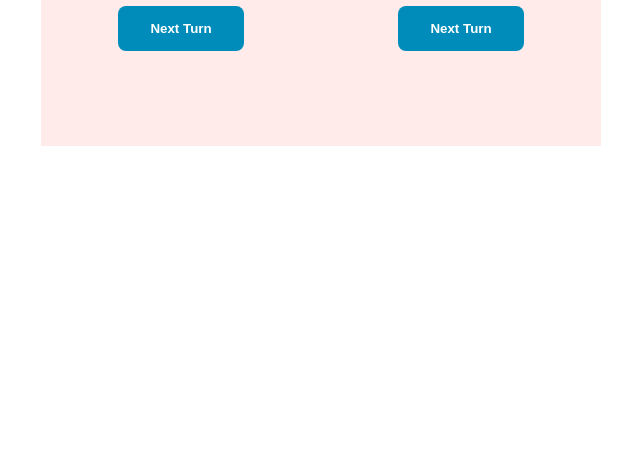
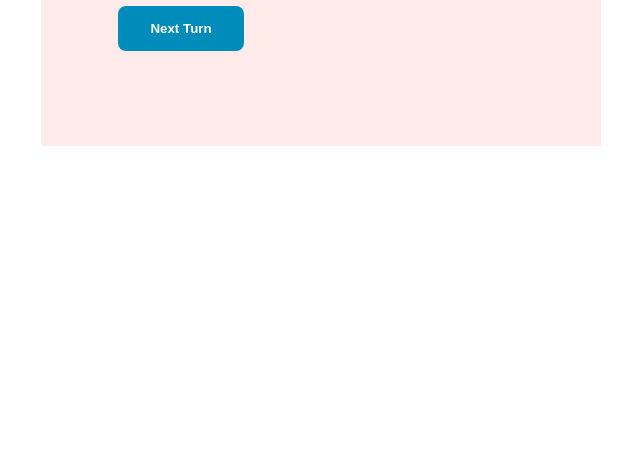
Before and after one commit to WorkingOnUp/cv, a plain HTML site: page index.html in a window 1280 px wide. Shown: the part 342-800 px from the top of the page, without its empty margins (367-1007 px from the left). Drawn offline with Linux system fonts and the light colour scheme.

Commit message:
Add files via upload

```diff
--- a/index.html
+++ b/index.html
@@ -18,7 +18,7 @@
         <div class="column" id="twoBoard">
             <div class="textTwoBoard"></div>
             <div class="scoreTwoBoard"></div>
-            <button id="button2">Next Turn</button>
+            <button id="button2" style="display: none;">Next Turn</button>
         </div>
     </div>
     <br>
```
